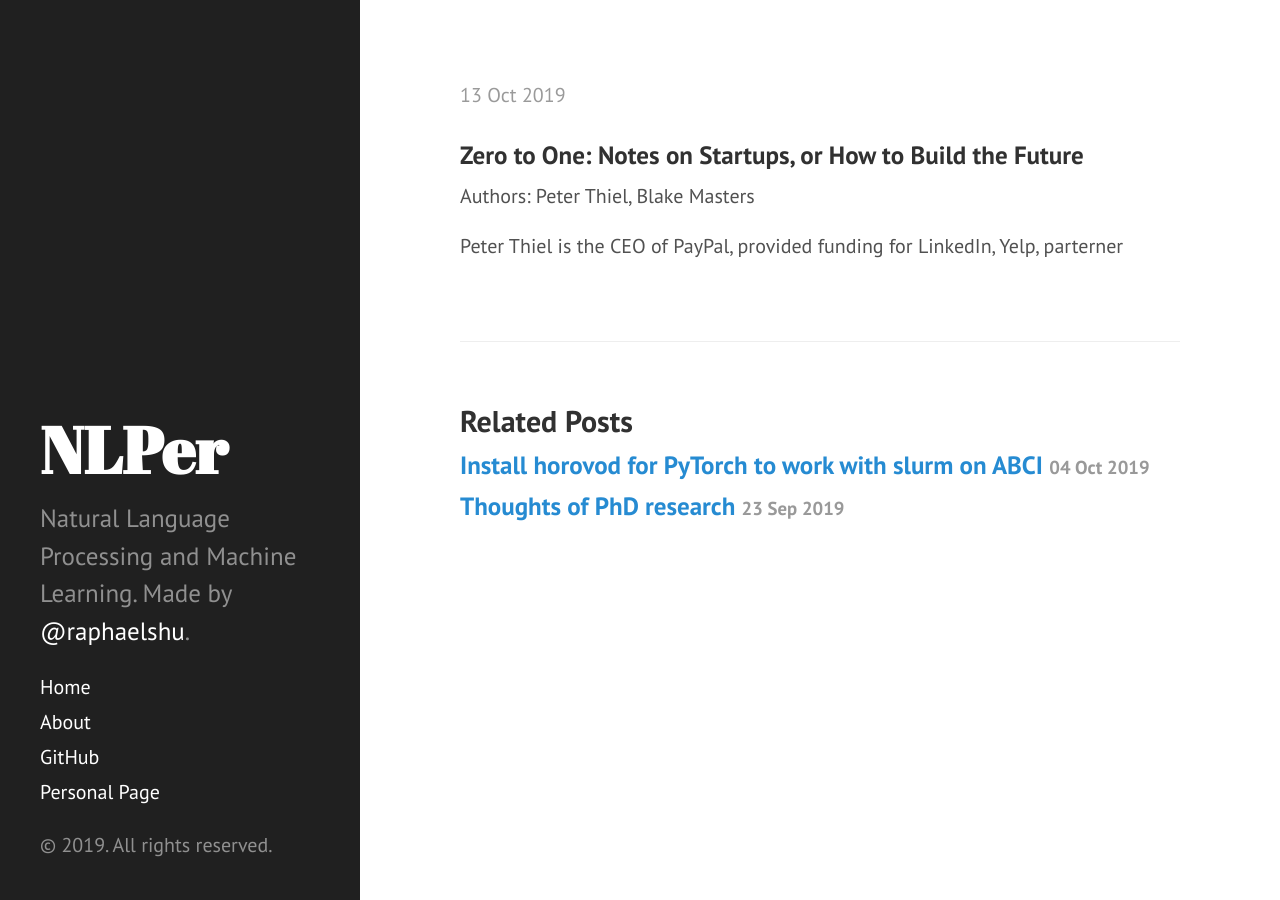
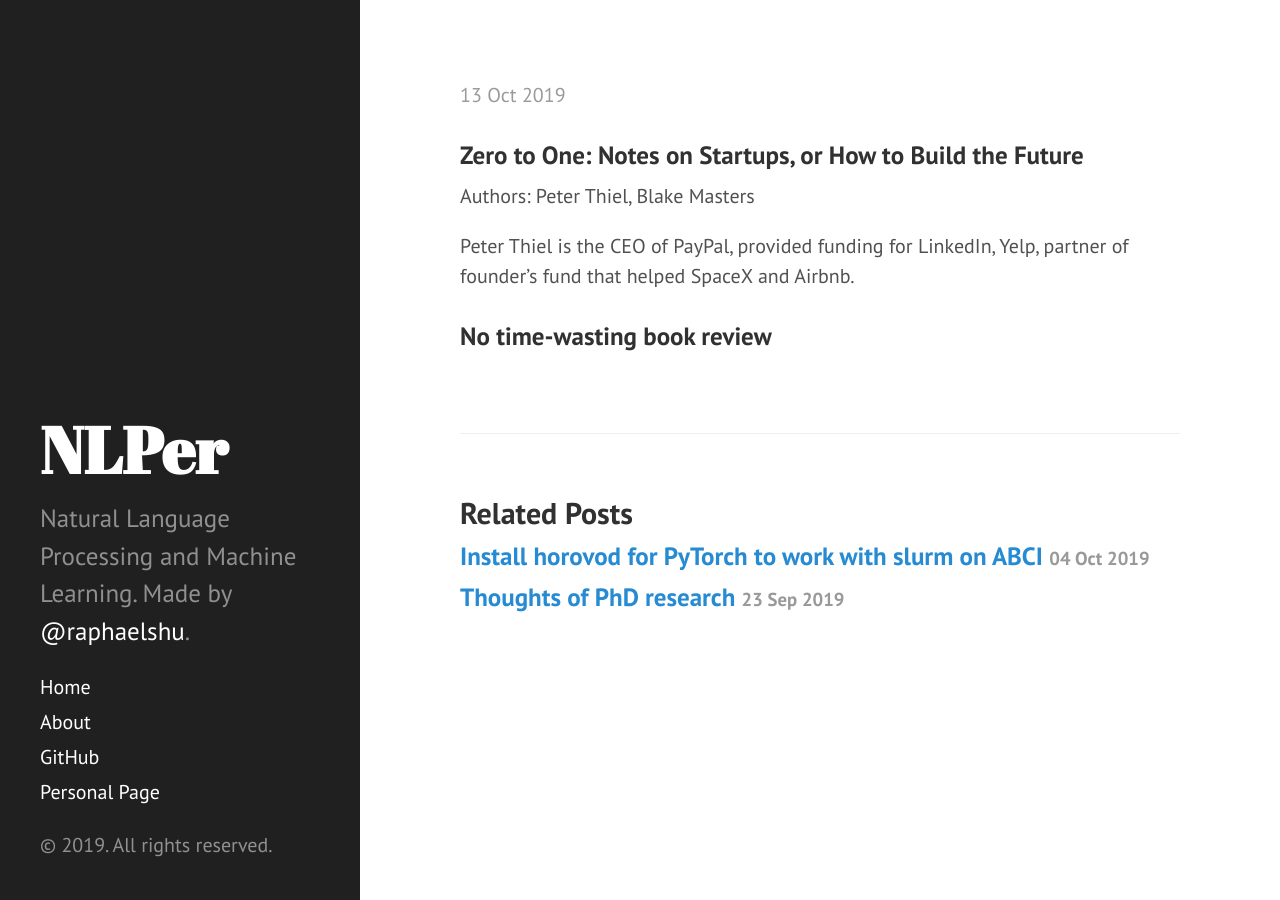
Before and after one commit to zomux/nlper, a Jekyll site: the page built from _posts/2019-10-13-book-review-zero-to-one.md, in a window 1280 px wide. Built offline with Jekyll 4.4.1, drawn with Linux system fonts in a browser that asks for light colours; our own code applies the rules of GitHub Pages for plain Markdown files; comment, search, counter and statistics services are not loaded.

Commit message:
_posts/2019-10-13-book-review-zero-to-one.md updated from https://stackedit.io/

```diff
--- a/_posts/2019-10-13-book-review-zero-to-one.md
+++ b/_posts/2019-10-13-book-review-zero-to-one.md
@@ -7,7 +7,11 @@ title: Book Review: Zero to One
 
 Authors: Peter Thiel, Blake Masters
 
-Peter Thiel is the CEO of PayPal, provided funding for LinkedIn, Yelp, parterner
+Peter Thiel is the CEO of PayPal, provided funding for LinkedIn, Yelp, partner of founder's fund that helped SpaceX and Airbnb.
+
+### No time-wasting book review
+
+
 <!--stackedit_data:
-eyJoaXN0b3J5IjpbLTMwNDUwMzE3OF19
+eyJoaXN0b3J5IjpbLTQyNTQwOTUyOF19
 -->
```
